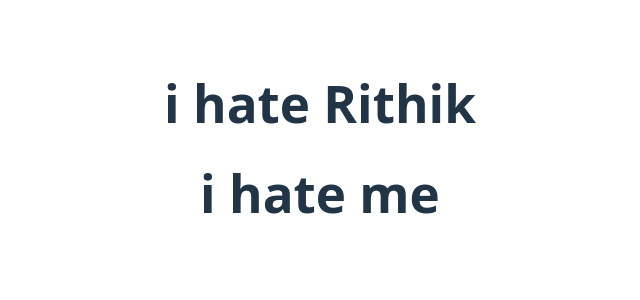
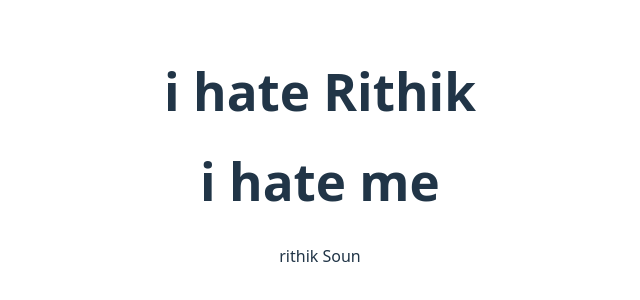
Before and after one commit to DivyaChhabra0/divya-portfolio, a React (Vite) app: page / in a window 1280 px wide. Shown: the part 252-552 px from the top of the page, without its empty margins (320-960 px from the left). Built offline with nearby package versions, Linux system fonts and the light colour scheme.

Commit message:
Initial Commit

```diff
--- a/src/App.tsx
+++ b/src/App.tsx
@@ -10,6 +10,7 @@ function App() {
     <>
       <h1>i hate Rithik</h1>
       <h1>i hate me</h1>
+      rithik Soun
     </>
   )
 }
```
